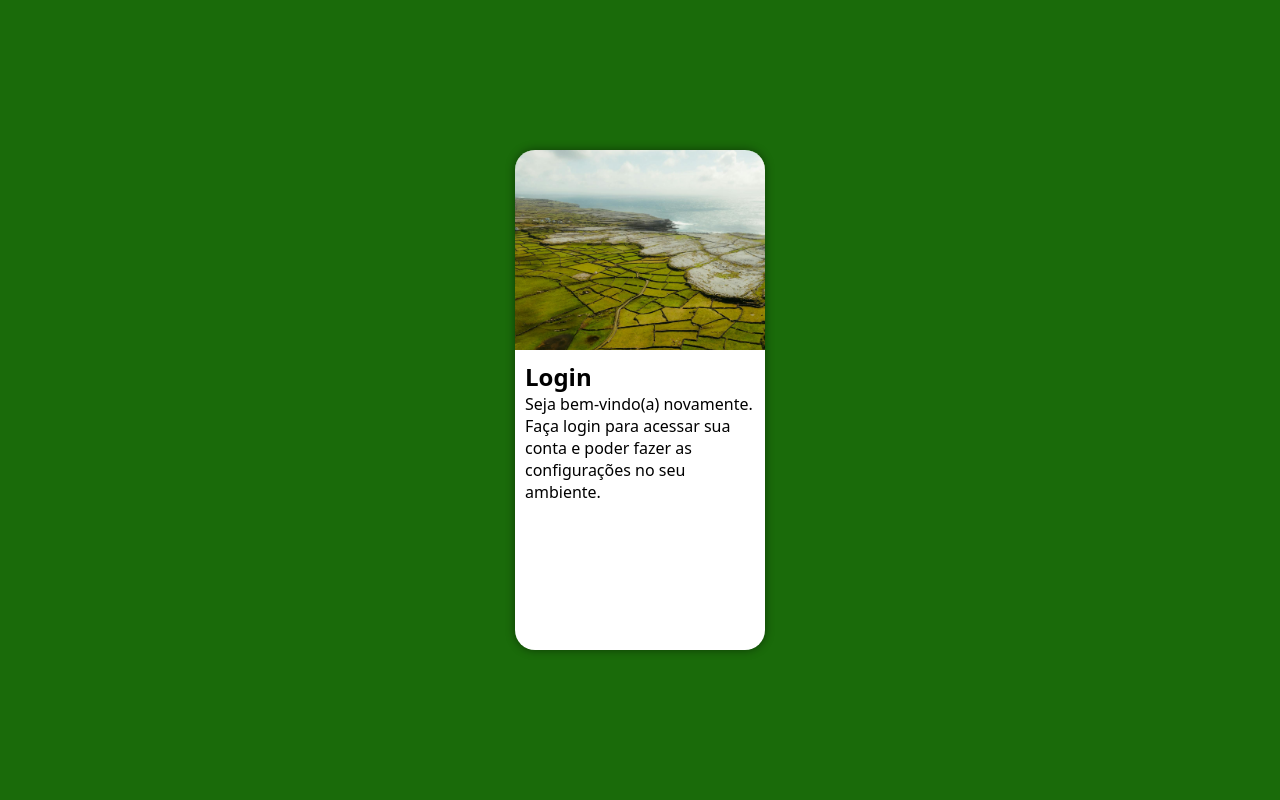
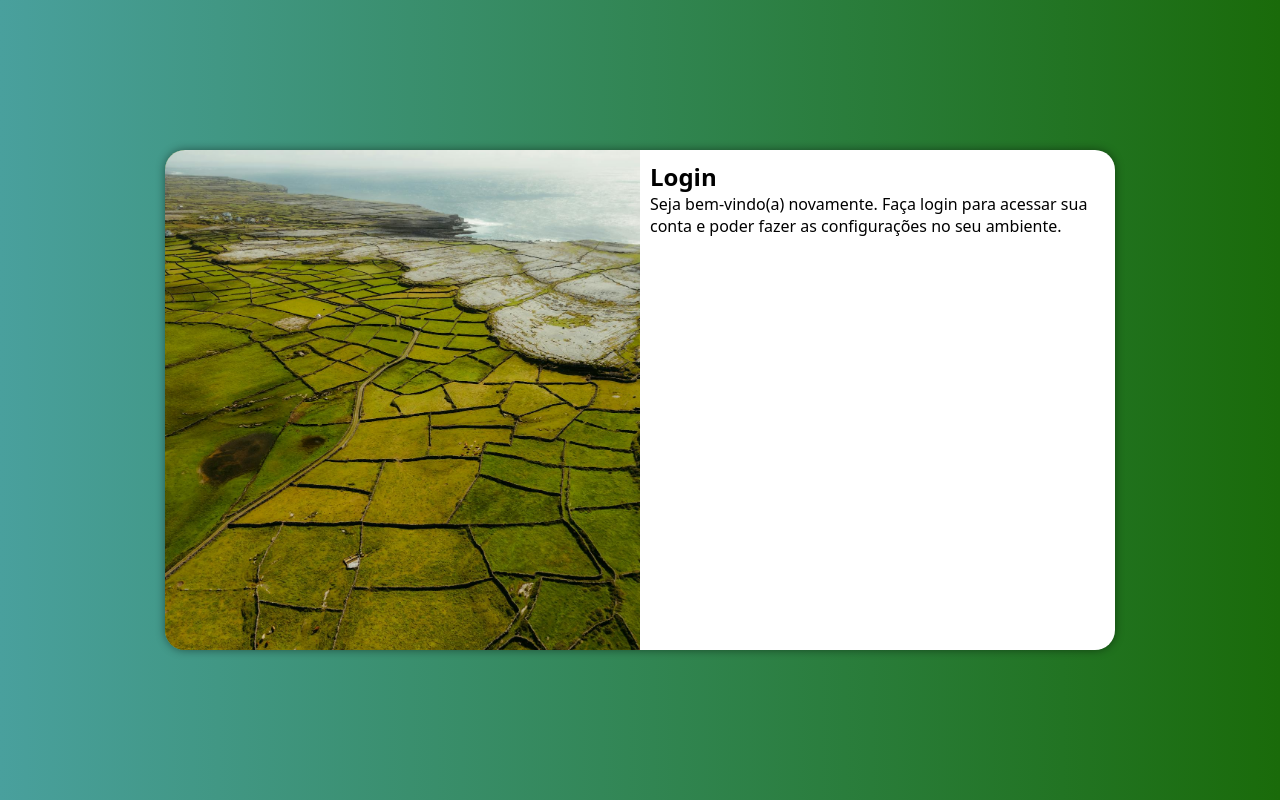
Before and after one commit to jeovadev/projeto-login, a PHP site: page / in a window 1280 px wide. Run offline with PHP 8.4, Linux system fonts and the light colour scheme.

Commit message:
Responsividade para celular, tablets e desktops

```diff
--- /dev/null
+++ b/estilos/media-query.css
@@ -0,0 +1,45 @@
+@charset "UTF-8";
+
+@media screen and (min-width: 768px) and (max-width: 992px) {
+
+    body {
+        background-image: linear-gradient(to top, #1a6b0a, #49a09d);
+    }
+
+    section#login {
+        width: 80vw;
+    }
+
+    #login > #imagem {
+        float: left;
+        width: 30%;
+        height: 100%;
+    }
+
+    #login > #formulario {
+        float: right;
+        width: 70%;
+    }
+}
+
+@media screen and (min-width:992px) {
+
+     body {
+        background-image: linear-gradient(to right, #49a09d, #1a6b0a);
+    }
+
+   section#login{
+    width: 950px;
+   }
+
+   #login > #imagem {
+    float: left;
+    width: 50%;
+    height: 100%;
+   }
+
+   #login > #formulario {
+    float: right;
+    width: 50%;
+   }
+}
--- a/estilos/style.css
+++ b/estilos/style.css
@@ -16,7 +16,7 @@
 }
 
 body, html {
-   background-color: #1a6b0a;
+   background-color: #49a09d;
    height: 100vh;
    width: 100vw;
 }
@@ -38,6 +38,9 @@ section#login {
    top: 50%;
    left: 50%;
    transform: translate(-50%, -50%);
+
+   transition: width .5s, height .5s;
+   -o-transition-timing-function: ease;
 }
 
 #login > #imagem {
@@ -46,6 +49,7 @@ section#login {
    background-image: url(../imagens/img-login.jpg);
    background-size: cover;
    background-repeat: no-repeat;
+   background-position: center left;
    height: 200px;
 }
 
--- a/index.html
+++ b/index.html
@@ -5,6 +5,7 @@
     <meta name="viewport" content="width=device-width, initial-scale=1.0">
     <title>Tela de Login</title>
     <link rel="stylesheet" href="estilos/style.css">
+    <link rel="stylesheet" href="estilos/media-query.css">
 </head>
 <body>
     <main>
```
